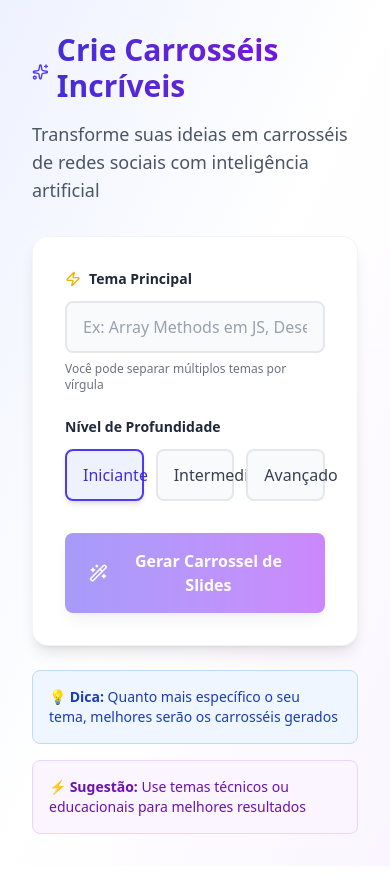
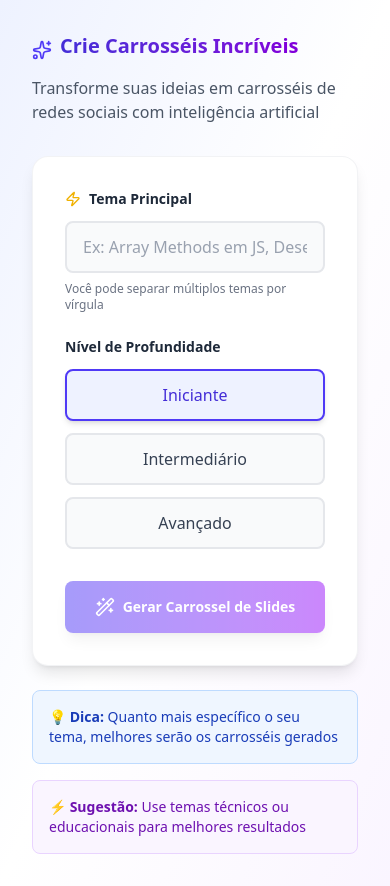
Before and after one commit to Dev-em-Dobro/gerador-carrossel-app, a React (Vite) app: page /home in a window 390 px wide. Built offline with nearby package versions, Linux system fonts and the light colour scheme; no server answers.

Commit message:
styles: Adaptação do layout para dispositivos menores como tablet e celulares

```diff
--- a/src/pages/_app/home.tsx
+++ b/src/pages/_app/home.tsx
@@ -61,12 +61,12 @@ function Home() {
             <div className="mb-8">
                 <div className="flex items-center gap-2 mb-2">
                     <Sparkles className="w-5 h-5 text-indigo-600" />
-                    <h1 className="text-3xl font-black bg-linear-to-r from-indigo-700 to-purple-700 bg-clip-text text-transparent mb-2">
+                    <h1 className="text-xl md:text-3xl font-black bg-linear-to-r from-indigo-700 to-purple-700 bg-clip-text text-transparent mb-2">
                         Crie Carrosséis Incríveis
                     </h1>
 
                 </div>
-                <p className="text-gray-600 text-lg max-w-md">
+                <p className="text-gray-600 text-md md:text-lg max-w-md">
                     Transforme suas ideias em carrosséis de redes sociais com inteligência artificial
                 </p>
             </div>
@@ -93,7 +93,7 @@ function Home() {
                     {/* Level Selection */}
                     <div>
                         <label className="block text-sm font-bold text-gray-800 mb-3">Nível de Profundidade</label>
-                        <div className="grid grid-cols-3 gap-3">
+                        <div className="grid grid-cols-1 gap-3 sm:grid-cols-3">
                             {['Iniciante', 'Intermediário', 'Avançado'].map((opt) => (
                                 <button
                                     key={opt}
@@ -124,7 +124,7 @@ function Home() {
                     <button
                         type="submit"
                         disabled={topic.length === 0 || loading}
-                        className="w-full mt-8 bg-linear-to-r from-indigo-600 to-purple-600 hover:from-indigo-700 hover:to-purple-700 disabled:opacity-50 disabled:cursor-not-allowed text-white font-bold py-4 px-6 rounded-lg flex items-center justify-center gap-2 transition-all shadow-lg hover:shadow-xl transform hover:scale-105 active:scale-95 cursor-pointer"
+                        className="text-sm md:text-lg w-full mt-8 bg-linear-to-r from-indigo-600 to-purple-600 hover:from-indigo-700 hover:to-purple-700 disabled:opacity-50 disabled:cursor-not-allowed text-white font-bold py-4 px-6 rounded-lg flex items-center justify-center gap-2 transition-all shadow-lg hover:shadow-xl transform hover:scale-105 active:scale-95 cursor-pointer"
                     >
                         <Wand2 size={20} />
                         {loading ? 'Gerando Slides...' : 'Gerar Carrossel de Slides'}
--- a/src/pages/_app/preview.tsx
+++ b/src/pages/_app/preview.tsx
@@ -36,24 +36,24 @@ function Preview() {
 
     return (
         <div className="min-h-screen bg-linear-to-br from-indigo-50 via-white to-purple-50 p-8 flex flex-col justify-center">
-            <div className="mb-6 flex items-center justify-between">
-                <div>
+            <div className="mb-6 flex flex-col md:flex-row items-center md:items-start justify-between gap-3">
+                <div className="w-full md:flex-1">
                     <div className="flex items-center gap-2 mb-2">
                         <Link
                             to="/home"
                             aria-label="Voltar para Home"
                             title="Voltar"
-                            className="inline-flex items-center justify-center px-3 py-2 min-w-12 h-10 bg-white border border-gray-200 rounded-lg shadow-sm hover:shadow-md transition-shadow hover:bg-indigo-50"
+                            className="inline-flex items-center justify-center px-3 py-2 min-w-[48px] h-10 bg-white border border-gray-200 rounded-lg shadow-sm hover:shadow-md transition-shadow hover:bg-indigo-50"
                         >
                             <ArrowLeft size={22} className="text-indigo-700" />
                         </Link>
-                        <Sparkles className="w-5 h-5 text-indigo-600" />
-                        <h1 className="text-3xl font-black bg-linear-to-r from-indigo-700 to-purple-700 bg-clip-text text-transparent">Editor & Preview</h1>
+                        <Sparkles className="hidden sm:flex w-5 h-5 text-indigo-600" />
+                        <h1 className="text-3xl font-black bg-linear-to-r from-indigo-700 to-purple-700 bg-clip-text text-transparent ml-4 sm:ml-0">Editor & Preview</h1>
                     </div>
-                    <p className="text-gray-600">Edite o conteúdo à esquerda e veja o resultado à direita em tempo real.</p>
+                    <p className="text-gray-600 text-center md:text-left">Edite o conteúdo à esquerda e veja o resultado à direita em tempo real.</p>
                 </div>
                 <div>
-                    <label className="block text-sm text-gray-500">Escolha o Carrossel</label>
+                    <label className="block text-sm text-gray-500 text-center">Escolha o Carrossel</label>
                     <select
                         value={String(selectedCarouselIndex)}
                         onChange={(e) => { setSelectedCarouselIndex(Number(e.target.value)); setCurrentSlideIndex(0) }}
@@ -73,7 +73,7 @@ function Preview() {
 
                     {/* Preview */}
                     <div className='flex flex-col gap-3'>
-                        <div className='flex gap-3 items-center justify-between'>
+                        <div className='flex flex-col sm:flex-row gap-3 items-center justify-between'>
                             <h3 className="text-sm uppercase tracking-wide text-gray-500 font-bold">Preview do Slide Atual</h3>
                             <div className="flex gap-2">
                                 <button onClick={() => removeSlideFromCurrent(currentSlideIndex)} className="px-4 py-2 bg-red-500 rounded-lg font-bold text-white cursor-pointer hover:bg-red-600">Remover Slide</button>
```
